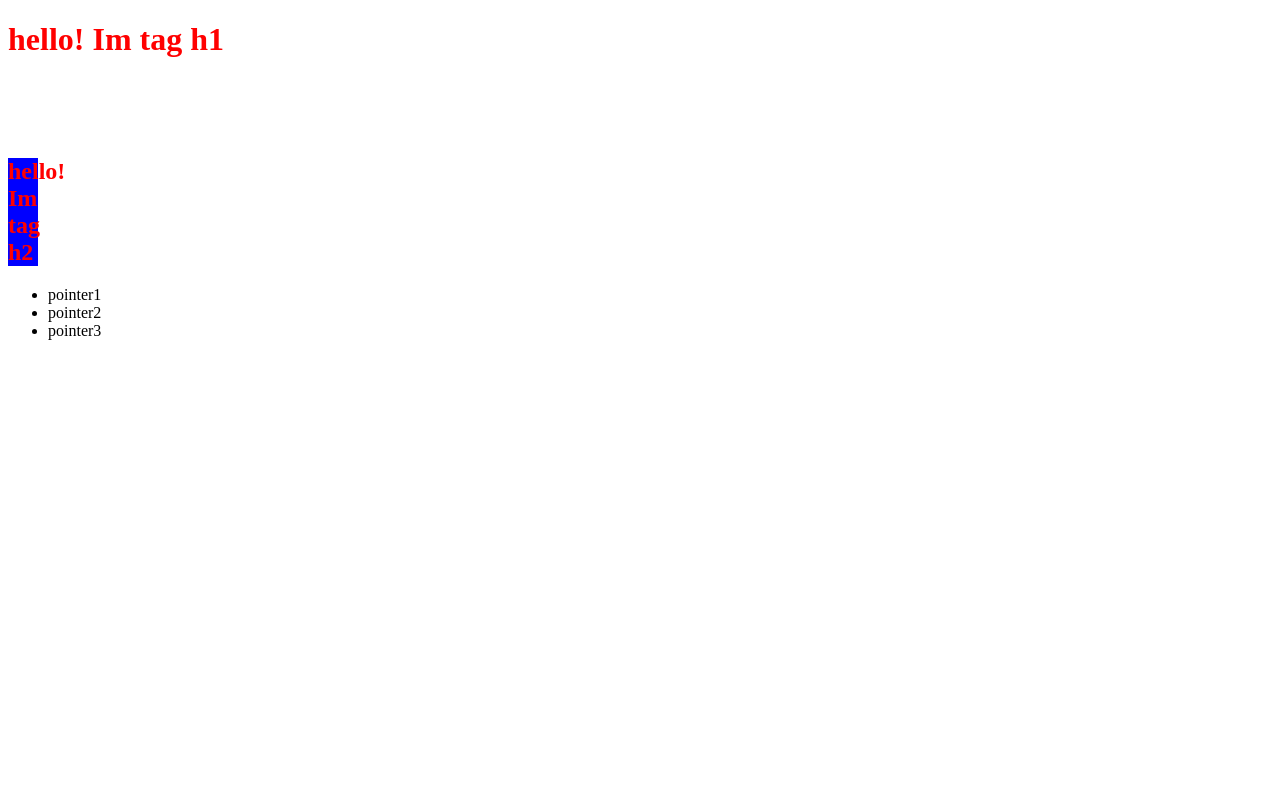
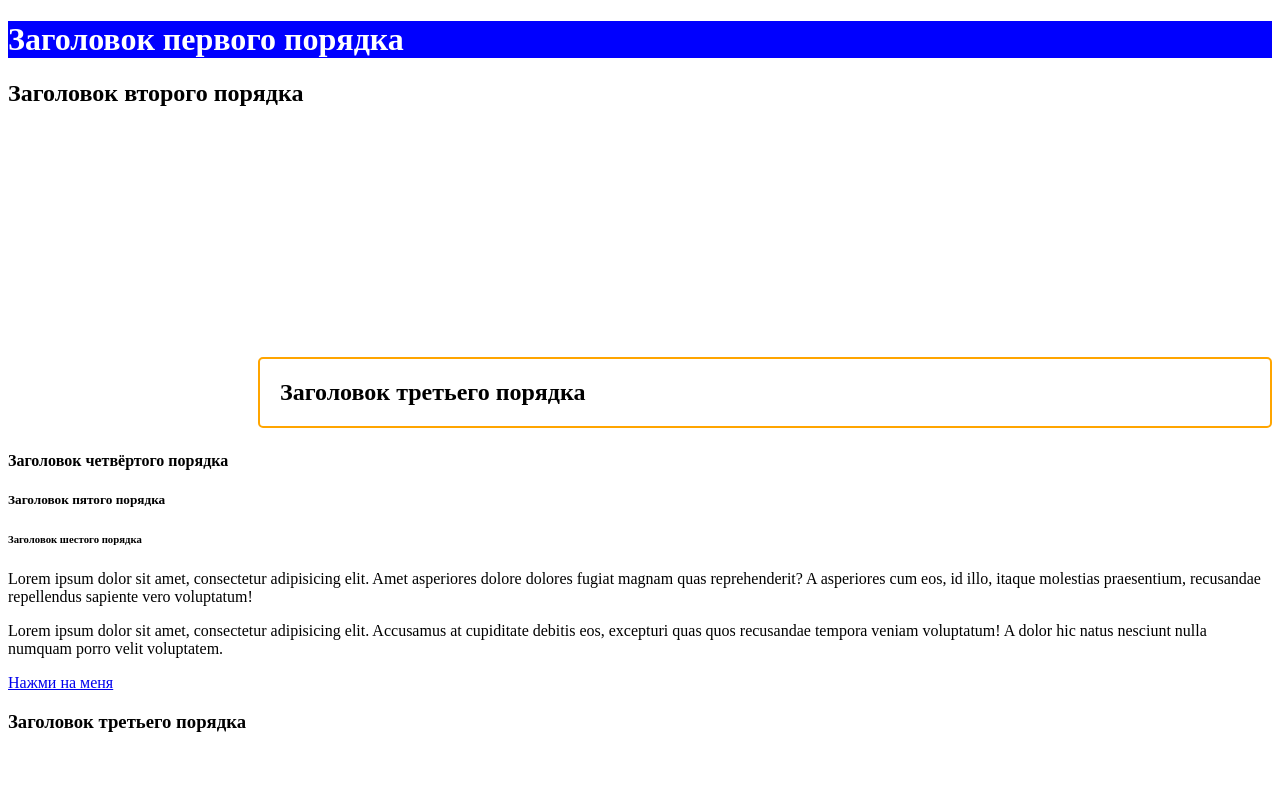
Before and after one commit to skorokhod-aa/maximum2035, a plain HTML site: page index.html in a window 1280 px wide. Shown: the top 800 px of the page. Drawn offline with Linux system fonts and the light colour scheme.

Commit message:
added html and css

```diff
--- a/index.html
+++ b/index.html
@@ -5,17 +5,33 @@
     <meta name="viewport"
           content="width=device-width, user-scalable=no, initial-scale=1.0, maximum-scale=1.0, minimum-scale=1.0">
     <meta http-equiv="X-UA-Compatible" content="ie=edge">
-    <title>Document</title>
-    <link rel="stylesheet" href="./style.css">
+    <link rel="stylesheet" href="style.css">
+    <title>First project</title>
 </head>
+
 <body>
-    <h1 class="header1">hello! Im tag h1</h1>
-    <h2>hello! Im tag h2</h2>
-    <ul>
-        <li>pointer1 </li>
-        <li>pointer2</li>
-        <li>pointer3</li>
-    </ul>
-    <img src="" alt="">
+
+    <h1>Заголовок первого порядка</h1>
+    <h2>Заголовок второго порядка</h2>
+    <h3 class="description">Заголовок третьего порядка</h3>
+    <h4>Заголовок четвёртого порядка</h4>
+    <h5>Заголовок пятого порядка</h5>
+    <h6>Заголовок шестого порядка</h6>
+
+    <p>Lorem ipsum dolor sit amet, consectetur adipisicing elit. Amet asperiores dolore dolores fugiat magnam quas reprehenderit? A asperiores cum eos, id illo, itaque molestias praesentium, recusandae repellendus sapiente vero voluptatum!</p>
+
+    <p>Lorem ipsum dolor sit amet, consectetur adipisicing elit. Accusamus at cupiditate debitis eos, excepturi quas quos recusandae tempora veniam voluptatum! A dolor hic natus nesciunt nulla numquam porro velit voluptatem.</p>
+
+    <a href="https://education.maximumtest.ru/lesson/1847152/subjects/27863/practice/kbs/6270/tests/188781?type=online">Нажми на меня</a>
+
+    <div>
+        <h3>Заголовок третьего порядка</h3>
+        <p class="description">Lorem ipsum dolor sit amet, consectetur adipisicing elit. Debitis ducimus eaque eius ipsum nobis numquam omnis repudiandae. Cum error est eveniet libero, magnam nemo, neque nulla obcaecati officia tempora voluptate.</p>
+    </div>
+
+<!--dasdsadasd-->
+
 </body>
 </html>
+
+!
--- a/style.css
+++ b/style.css
@@ -1,10 +1,18 @@
-.header1{
-    color: red;
+
+
+
+
+
+h1 {
+    background: blue;
+    color: white;
 }
 
-h2{
-    color: red;
-    background-color: blue;
-    margin-top: 100px;
-    width: 30px;
+.description{
+    border: 2px solid orange;
+    border-radius: 5px;
+    font-size: 24px;
+    padding: 20px;
+    margin-top: 250px;
+    margin-left: 250px
 }
```
Also changed, not shown: 1 other file.
